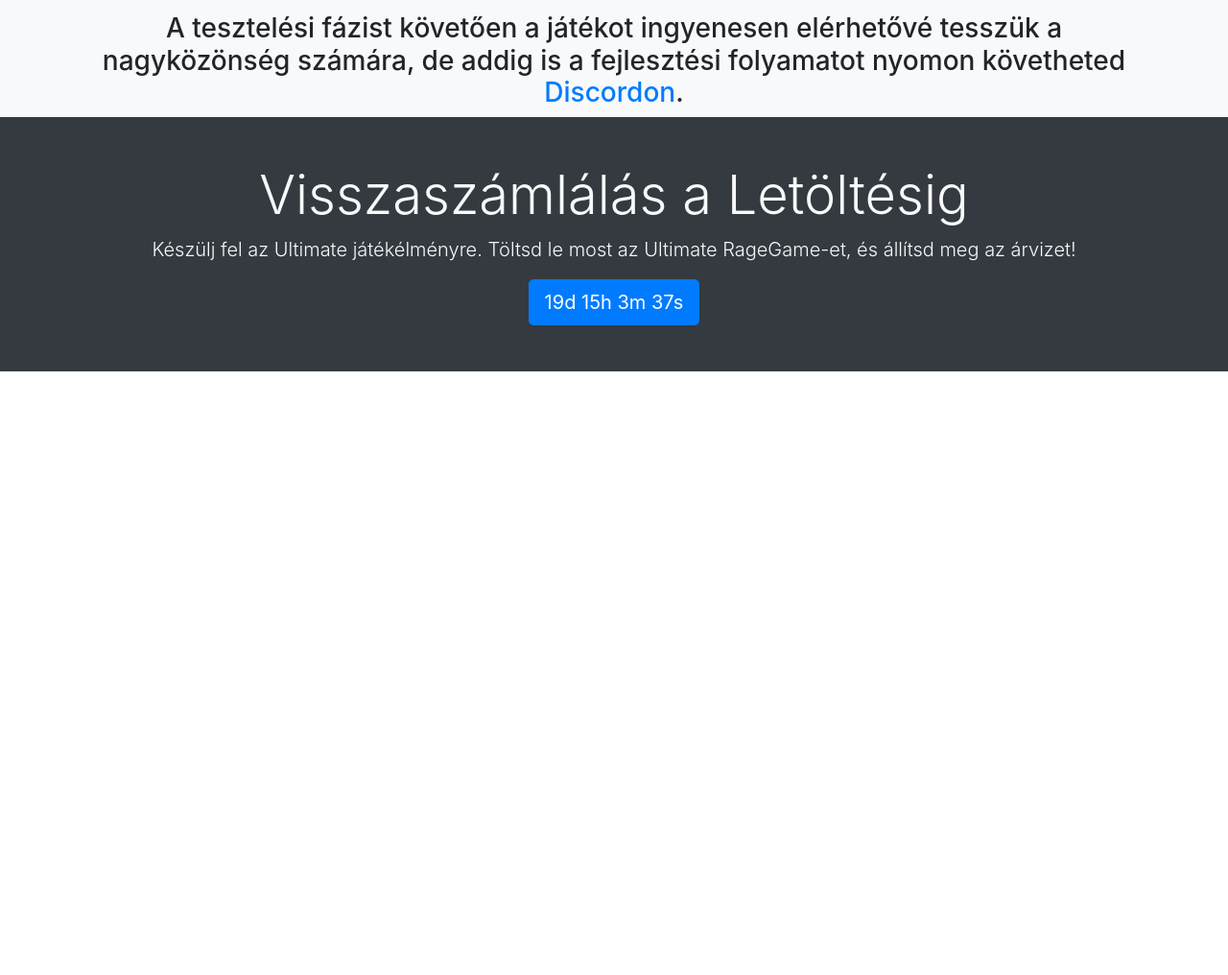
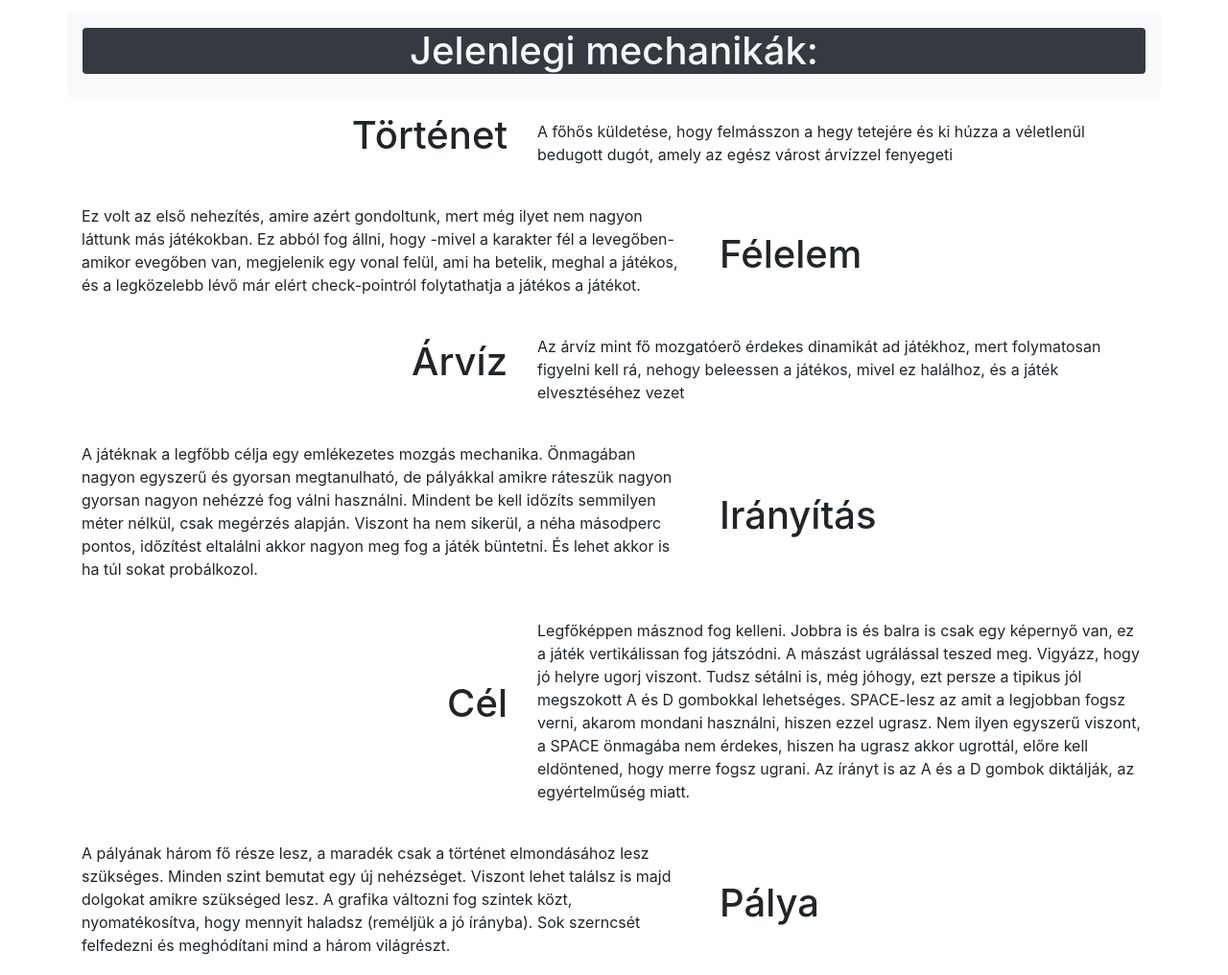
Before and after one commit to mikes28/rage-game, a plain HTML site: page docs/index.html in a window 1280 px wide. Shown: the part 1381-2397 px from the top of the page at 96% size. Before the commit the page ends 1768 px from the top, so only its background shows below. Drawn offline with nearby package versions, Linux system fonts and the light colour scheme.

Commit message:
Update index.html

```diff
--- a/docs/index.html
+++ b/docs/index.html
@@ -90,28 +90,6 @@
             </div>
         </section>
 
-        </section>
-        <section id="features" class="bg-light py-5">
-            <div class="container">
-                <div class="row">
-                    <div class="col-lg-4">
-                        <h3>Lendületes Játékmenet</h3>
-                        <p>Élvezd a gyors játékmenetet, ami sok kihívást kínál.</p>
-                    </div>
-                    <div class="col-lg-4">
-                        <h3>Felkavaró Grafika</h3>
-                        <p>Mélyedj el az Ultimate RageGame világában, és éld át, milyen érzés nyomás alatt teljesíteni
-                        <p>
-                    </div>
-                    <div class="col-lg-4">
-                        <h3>Egyedi Célkitűzés</h3>
-                        <p>A játék célja nem kevesebb, mint egy árvíz megakadályozása: ugrálj fel a pálya tetejére, majd
-                            húzd ki a dugót, hogy megállítsd a víz áradását.</p>
-                    </div>
-                </div>
-            </div>
-        </section>
-
 
 
         <section id="creators" class="py-5">
@@ -146,7 +124,31 @@
             </div>
         </section>
 
-        <section id="motivation" class="bg-light">
+        </section>
+        <section id="features" class="bg-light py-5">
+            <div class="container">
+                <div class="row">
+                    <div class="col-lg-4">
+                        <h3>Lendületes Játékmenet</h3>
+                        <p>Élvezd a gyors játékmenetet, ami sok kihívást kínál.</p>
+                    </div>
+                    <div class="col-lg-4">
+                        <h3>Felkavaró Grafika</h3>
+                        <p>Mélyedj el az Ultimate RageGame világában, és éld át, milyen érzés nyomás alatt teljesíteni
+                        <p>
+                    </div>
+                    <div class="col-lg-4">
+                        <h3>Egyedi Célkitűzés</h3>
+                        <p>A játék célja nem kevesebb, mint egy árvíz megakadályozása: ugrálj fel a pálya tetejére, majd
+                            húzd ki a dugót, hogy megállítsd a víz áradását.</p>
+                    </div>
+                </div>
+            </div>
+        </section>
+
+
+
+        <section id="motivation">
             <div class="container">
                 <div class="row">
                     <div class="col-lg-4">
@@ -179,12 +181,116 @@
                         </ul>
 
                     </div>
-                    <div class="col-lg-12 text-center h3 bg-light">
-                        A tesztelési fázist követően a játékot ingyenesen elérhetővé tesszük a nagyközönség számára, de addig is a fejlesztési folyamatot nyomon követheted <a href="https://discord.gg/ADhD2SNR">Discordon</a>.
-                       </div>
+
                 </div>
         </section>
 
+        <section id="mechanikak">
+
+            <div class="container">
+                <div class="row">
+                    <div class="col-lg-12 text-center bg-light rounded p-3 ">
+                        <h1 class="bg-dark text-light rounded  "> Jelenlegi mechanikák:
+                        </h1>
+                    </div>
+
+                    <div class="my-auto col-lg-5 p-3   rounded ">
+                        <h1 style="text-align: right;">Történet</h1>
+                    </div>
+
+
+                    <div class="col-lg-7 pt-4 ps-4 pe-4   rounded ">
+                        <p>
+                            A főhős küldetése, hogy felmásszon a hegy tetejére és ki húzza a
+                            véletlenül bedugott dugót, amely az egész várost árvízzel fenyegeti</p>
+
+                    </div>
+
+
+
+                    <div class="col-lg-7 pt-4 ps-4 pe-4 rounded   ">
+                        <p>
+                            Ez volt az első nehezítés, amire azért gondoltunk, mert még ilyet nem nagyon láttunk más
+                            játékokban. Ez abból fog állni, hogy -mivel a karakter fél a levegőben- amikor evegőben van,
+                            megjelenik egy vonal felül, ami ha betelik, meghal a játékos, és a legközelebb lévő már
+                            elért check-pointról folytathatja a játékos a játékot.
+
+                        </p>
+
+                    </div>
+                    <div class="my-auto col-lg-5 pt-4 pe-4">
+                        <h1>Félelem</h1>
+                    </div>
+
+                    <div class="my-auto col-lg-5 p-3   rounded ">
+                        <h1 style="text-align: right;">Árvíz</h1>
+                    </div>
+
+
+                    <div class="col-lg-7 pt-4 ps-4 pe-4   rounded ">
+                        <p>
+                            Az árvíz mint fő mozgatóerő érdekes dinamikát ad játékhoz, mert folymatosan figyelni kell
+                            rá, nehogy beleessen a játékos, mivel ez halálhoz, és a játék elvesztéséhez vezet</p>
+
+                    </div>
+
+                    <div class="col-lg-7 pt-4 ps-4 pe-4   rounded   ">
+                        <p>
+                            A játéknak a legfőbb célja egy emlékezetes mozgás mechanika. Önmagában nagyon egyszerű és
+                            gyorsan megtanulható, de pályákkal amikre ráteszük nagyon gyorsan nagyon nehézzé fog válni
+                            használni. Mindent be kell időzíts semmilyen méter nélkül, csak megérzés alapján. Viszont ha
+                            nem sikerül, a néha másodperc pontos, időzítést eltalálni akkor nagyon meg fog a játék
+                            büntetni. És lehet akkor is ha túl sokat probálkozol.
+
+                        </p>
+
+                    </div>
+                    <div class="my-auto col-lg-5 pt-4 pe-4  ">
+                        <h1>Irányítás</h1>
+                    </div>
+
+                    <div class="my-auto col-lg-5 p-3   rounded ">
+                        <h1 style="text-align: right;">Cél</h1>
+                    </div>
+
+
+                    <div class="col-lg-7 pt-4 ps-4 pe-4   rounded ">
+                        <p>
+                            Legfőképpen másznod fog kelleni. Jobbra is és balra is csak egy képernyő van, ez a játék
+                            vertikálissan fog játszódni. A mászást ugrálással teszed meg. Vigyázz, hogy jó helyre ugorj
+                            viszont. Tudsz sétálni is, még jóhogy, ezt persze a tipikus jól megszokott A és D gombokkal
+                            lehetséges. SPACE-lesz az amit a legjobban fogsz verni, akarom mondani használni, hiszen
+                            ezzel ugrasz. Nem ilyen egyszerű viszont, a SPACE önmagába nem érdekes, hiszen ha ugrasz
+                            akkor ugrottál, előre kell eldöntened, hogy merre fogsz ugrani. Az írányt is az A és a D
+                            gombok diktálják, az egyértelműség miatt.
+                        </p>
+
+                    </div>
+
+
+
+                    <div class="col-lg-7 pt-4 ps-4 pe-4   rounded   ">
+                        <p>
+                            A pályának három fő része lesz, a maradék csak a történet elmondásához lesz szükséges.
+                            Minden szint bemutat egy új nehézséget. Viszont lehet találsz is majd dolgokat amikre
+                            szükséged lesz. A grafika változni fog szintek közt, nyomatékosítva, hogy mennyit haladsz
+                            (reméljük a jó írányba). Sok szerncsét felfedezni és meghódítani mind a három világrészt.
+
+                        </p>
+
+                    </div>
+                    <div class="my-auto col-lg-5 pt-4 pe-4  ">
+                        <h1>Pálya</h1>
+                    </div>
+
+                </div>
+            </div>
+        </section>
+
+        <div class="col-lg-12 text-center h3 bg-light mt-5 ">
+            A tesztelési fázist követően a játékot ingyenesen elérhetővé tesszük a nagyközönség számára, de
+            addig is a fejlesztési folyamatot nyomon követheted <a href="https://discord.gg/ADhD2SNR">Discordon</a>.
+        </div>
 
         </section>
 
```
